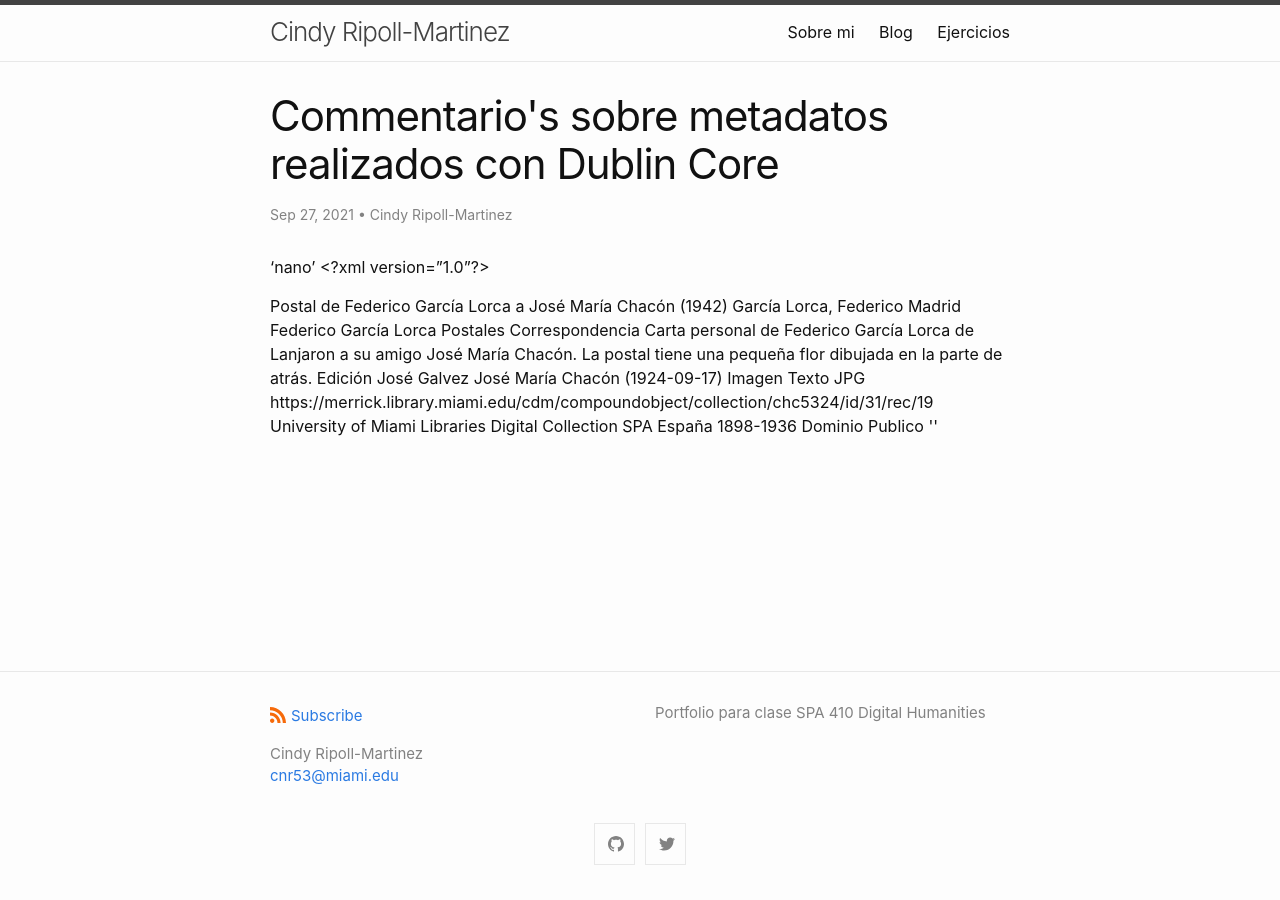
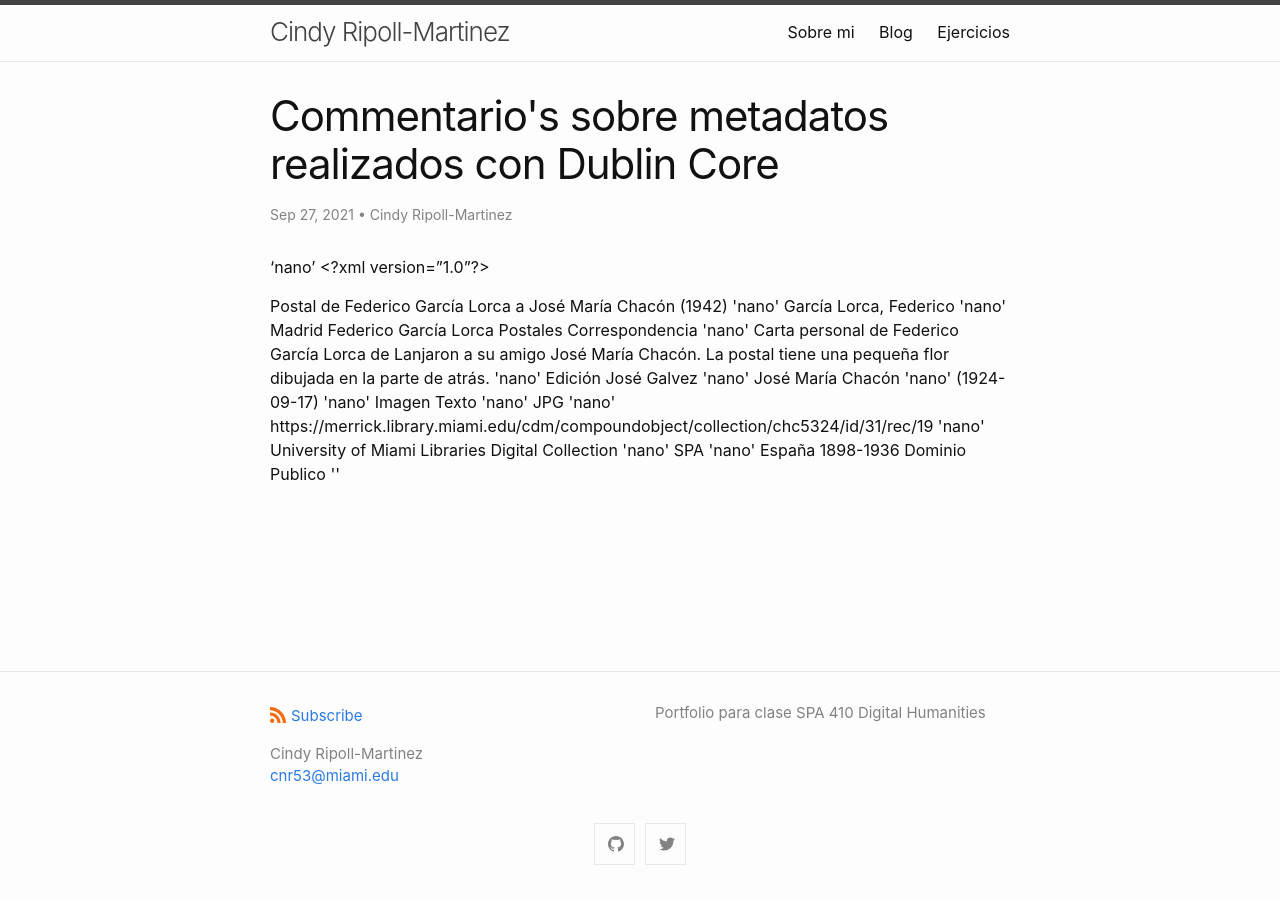
Before and after one commit to cindyripollm/cindyripollm.github.io, a Jekyll site: the page built from _posts/2021-09-27-metadatos.md, in a window 1280 px wide. Built offline with Jekyll 4.4.1, drawn with Linux system fonts in a browser that asks for light colours.

Commit message:
Update 2021-09-27-metadatos.md

```diff
--- a/_posts/2021-09-27-metadatos.md
+++ b/_posts/2021-09-27-metadatos.md
@@ -13,9 +13,13 @@ author: Cindy Ripoll-Martinez
     <dc:title>
         Postal de Federico García Lorca a José María Chacón (1942)
     </dc:title>
+
+   'nano'
     <dc:creator>
         García Lorca, Federico
     </dc:creator>
+
+    'nano'
     <dc:subject>
         Madrid
     </dc:subject>
@@ -28,36 +32,56 @@ author: Cindy Ripoll-Martinez
     <dc:subject>
         Correspondencia
     </dc:subject>
+
+    'nano'
     <dc:description>
         Carta personal de Federico García Lorca de Lanjaron a su amigo José María Chacón. La postal tiene una pequeña flor dibujada en la parte de atrás.
     </dc:description>
+
+    'nano'
     <dc:publisher>
         Edición José Galvez
     </dc:publisher>
+
+    'nano'
     <dc:contributor>
         José María Chacón
     </dc:contributor>
+
+    'nano'
     <dc:date>
         (1924-09-17)
     </dc:date>
+
+    'nano'
     <dc:type>
         Imagen
     </dc:type>
     <dc:type>
         Texto
     </dc:type>
+
+    'nano'
     <dc:format>
         JPG
     </dc:format>
+
+    'nano'
     <dc:identifier>
         https://merrick.library.miami.edu/cdm/compoundobject/collection/chc5324/id/31/rec/19
     </dc:identifier>
+
+    'nano'
     <dc:source>
         University of Miami Libraries Digital Collection
     </dc:source>
+
+    'nano'
     <dc:language>
         SPA
     </dc:language>
+
+    'nano'
     <dc:coverage>
         España
     </dc:coverage>
```
